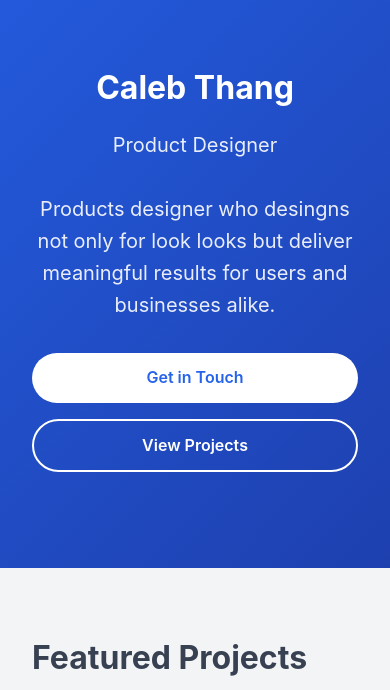
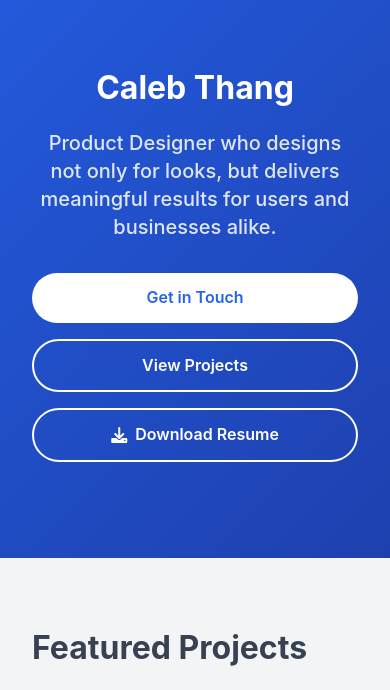
Before and after one commit to calebthang/my_portfolio, a plain HTML site: page index.html in a window 390 px wide. Shown: the part 410-1100 px from the top of the page. Drawn offline with Linux system fonts and the light colour scheme.

Commit message:
added resume download button

```diff
--- a/index.html
+++ b/index.html
@@ -187,6 +187,39 @@
       .btn-secondary:hover {
         background-color: var(--white);
         color: var(--primary-color);
+      }
+
+      .hero-buttons {
+        display: flex;
+        gap: 1rem;
+        flex-wrap: wrap;
+      }
+
+      .btn-download {
+        background-color: transparent;
+        border: 2px solid var(--white);
+        color: var(--white);
+        display: flex;
+        align-items: center;
+        gap: 0.5rem;
+      }
+
+      .btn-download:hover {
+        background-color: var(--white);
+        color: var(--primary-color);
+      }
+
+      @media (max-width: 768px) {
+        .hero-buttons {
+          flex-direction: column;
+          width: 100%;
+        }
+
+        .btn {
+          width: 100%;
+          text-align: center;
+          justify-content: center;
+        }
       }
 
       /* Projects Section Styles */
@@ -421,19 +454,25 @@
       <div class="hero-content">
         <div class="hero-text">
           <h1>Caleb Thang</h1>
-          <p>Product Designer</p>
-          <p>
-            Products designer who desingns not only for look looks but deliver
+          <p class="hero-tagline">
+            Product Designer who designs not only for looks, but delivers
             meaningful results for users and businesses alike.
           </p>
           <div class="hero-buttons">
             <a href="#contact" class="btn btn-primary">Get in Touch</a>
             <a href="#projects" class="btn btn-secondary">View Projects</a>
+            <a
+              href="resume.pdf"
+              download="Caleb_Thang_Resume.md"
+              class="btn btn-download"
+            >
+              <i class="fas fa-download"></i> Download Resume
+            </a>
           </div>
         </div>
         <div class="profile-picture-container">
           <img
-            src="images/myphoto.JPG"
+            src="images/myphoto.jpg"
             alt="Caleb Thang - Product Designer"
             class="profile-picture"
           />
```
Also changed, not shown: 1 other file.
